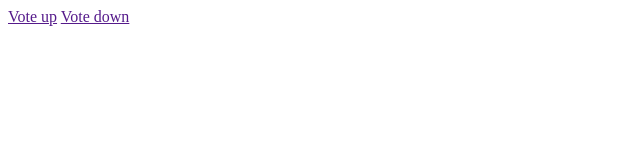
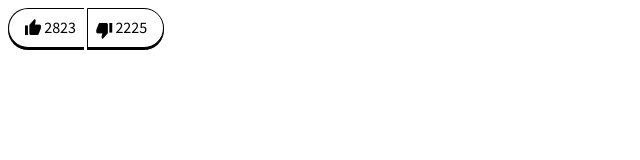
Before and after one commit to urbandictionary/amp-test, a plain HTML site: page vote_buttons.html in a window 1280 px wide. Shown: the whole page, without its empty margins (0-640 px from the left). Drawn offline with Linux system fonts and the light colour scheme.

Commit message:
Style vote_buttons.html

```diff
--- a/vote_buttons.html
+++ b/vote_buttons.html
@@ -1,9 +1,153 @@
 <!DOCTYPE html>
 <html>
   <head>
+    <link rel="stylesheet" href="https://fonts.googleapis.com/css?family=Source+Sans+Pro:400,600,700,900%7CLora:700">
+    <style>
+      * {
+        -webkit-box-sizing: border-box;
+        -moz-box-sizing: border-box;
+        box-sizing: border-box;
+      }
+
+      @font-face {
+        font-family: "fontcustom";
+        src: url(/assets/fontcustom-16e7f76e1c22dbe0a1668f4ef1c439be.eot);
+        src: url(/assets/fontcustom-16e7f76e1c22dbe0a1668f4ef1c439be.eot?#iefix) format("embedded-opentype"),url(/assets/fontcustom-c64ca51c0d33a02586be8448dde21a98.woff) format("woff"),url(/assets/fontcustom-a3c7d47ba947215e00b4e45ad99bd03b.ttf) format("truetype"),url(/assets/fontcustom-d057c2356e359145af6f9af5f9bd8baa.svg#fontcustom) format("svg");
+        font-weight: normal;
+        font-style: normal
+      }
+
+      html, body, div, {
+        margin: 0;
+        padding: 0;
+      }
+
+      body {
+        font-family: "Source Sans Pro", "Helvetica Neue", Helvetica, Roboto, Arial, sans-serif;
+        font-weight: normal;
+        font-style: normal;
+      }
+
+      .thumbs a {
+        display: inline-block;
+        margin-bottom: 0;
+        cursor: pointer;
+      }
+
+      .thumbs .up {
+        box-shadow: 0 2px 0 black;
+        border-radius: 20px;
+        text-align: center;
+        border: 1px #000 solid;
+        height: 2.5rem;
+        padding-top: 0.5rem;
+        padding-right: 0.5rem;
+        padding-bottom: 0;
+        padding-left: 1rem;
+        border-bottom-right-radius: 0;
+        border-top-right-radius: 0;
+        background-color: #FFFFFF;
+        border-right: 0px;
+      }
+
+      .thumbs .up:hover {
+        background-color: #05ff56
+      }
+
+      .thumbs .up:active,
+      .thumbs .up.depressed {
+        box-shadow: 0 0 0 black;
+        position: relative;
+        top: 2px;
+        background-color: #05ff56
+      }
+
+      .thumbs .down {
+        box-shadow: 0 2px 0 black;
+        border-radius: 20px;
+        text-align: center;
+        border: 1px #000 solid;
+        height: 2.5rem;
+        padding-top: 0.5rem;
+        padding-right: 1rem;
+        padding-bottom: 0;
+        padding-left: 0.5rem;
+        border-bottom-left-radius: 0;
+        border-top-left-radius: 0;
+        background-color: #FFFFFF
+      }
+
+      .thumbs .down:hover {
+        background-color: #05ff56
+      }
+
+      .thumbs .down:active,
+      .thumbs .down.depressed {
+        box-shadow: 0 0 0 black;
+        position: relative;
+        top: 2px;
+        background-color: #05ff56
+      }
+
+      .thumbs .down .icon-ud_downvote {
+        vertical-align: sub
+      }
+
+      .thumbs.upvoted .up {
+        border-right: 0px;
+        box-shadow: 0 0 0 black;
+        position: relative;
+        top: 2px;
+        background-color: #05ff56
+      }
+
+      .thumbs.downvoted .up {
+        border-right: 1px solid black
+      }
+
+      .thumbs.downvoted .down {
+        border-left: 0px;
+        box-shadow: 0 0 0 black;
+        position: relative;
+        top: 2px;
+        background-color: #05ff56
+      }
+
+      .icon-ud_upvote:before,
+      .icon-ud_downvote:before {
+        display: inline-block;
+        font-family: "fontcustom";
+        font-style: normal;
+        font-weight: normal;
+        font-variant: normal;
+        line-height: 1;
+        text-decoration: inherit;
+        text-rendering: optimizeLegibility;
+        text-transform: none;
+        -moz-osx-font-smoothing: grayscale;
+        -webkit-font-smoothing: antialiased;
+        font-smoothing: antialiased
+      }
+
+      .icon-ud_upvote:before {
+        content: "\f110"
+      }
+
+      .icon-ud_downvote:before {
+        content: "\f101"
+      }
+    </style>
   </head>
   <body>
-    <a href="" onclick="alert('Voted up')">Vote up</a>
-    <a href="" onclick="alert('Voted down')">Vote down</a>
+    <div class="thumbs">
+      <a class="up" onclick="alert('Upvoted!')">
+        <i class="icon-ud_upvote"></i>
+        <span class="count">2823</span>
+      </a>
+      <a class="down" onclick="alert('Downvoted')">
+        <i class="icon-ud_downvote"></i>
+        <span class="count">2225</span>
+      </a>
+    </div>
   </body>
 </html>
```
Also changed, not shown: assets/fontcustom-a3c7d47ba947215e00b4e45ad99bd03b.ttf (added), assets/fontcustom-c64ca51c0d33a02586be8448dde21a98.woff (added), assets/fontcustom-d057c2356e359145af6f9af5f9bd8baa.svg (added), 1 other file.
